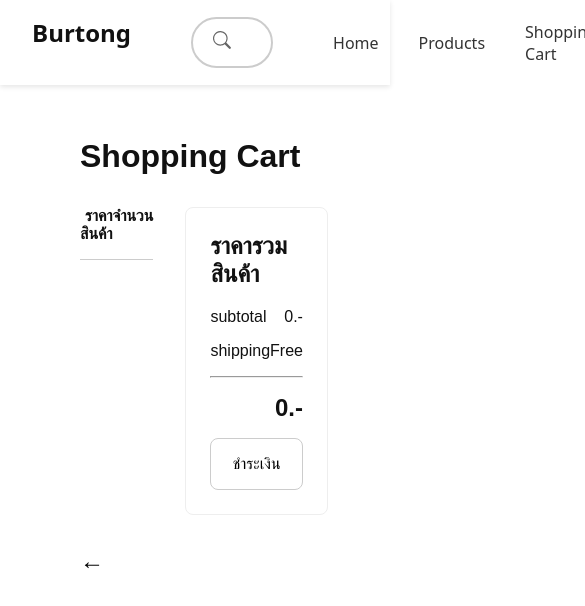
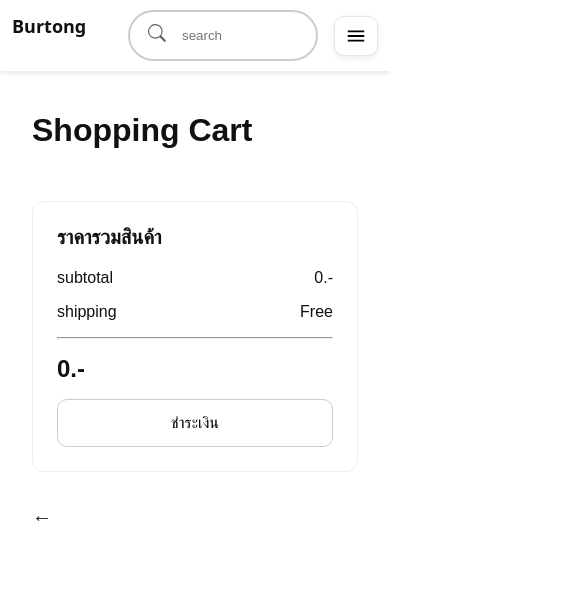
Before and after one commit to burrTong/burrrtongg, a React (Vite) app in the folder frontend/burrtong/: page /home/cart in a window 390 px wide. Shown: the top 606 px of the page, 585 px wide, since content can reach past the window. Built offline with nearby package versions, Linux system fonts and the light colour scheme.

Commit message:
Responsive Nav/2Products/Cart

```diff
--- a/frontend/burrtong/src/user/css/Cart.css
+++ b/frontend/burrtong/src/user/css/Cart.css
@@ -1,19 +1,22 @@
+/* ====== Layout base ====== */
 .cart-container {
   padding: 2rem 4rem;
   font-family: sans-serif;
+  max-width: 1200px;
+  margin: 0 auto;
 }
 
 .cart-content {
   display: flex;
   justify-content: space-between;
+  align-items: flex-start;
   margin-top: 2rem;
   gap: 2rem;
 }
 
-.cart-items {
-  flex: 2;
-}
+.cart-items { flex: 2; min-width: 0; }
 
+/* ====== Header & rows (desktop) ====== */
 .cart-header {
   display: grid;
   grid-template-columns: 3fr 1fr 1fr;
@@ -31,12 +34,14 @@
   border-bottom: 1px solid #eee;
   padding: 1rem 0;
   text-align: right;
+  gap: .5rem 1rem;
 }
 
 .cart-item-details {
   display: flex;
   align-items: center;
   text-align: left;
+  min-width: 0;
 }
 
 .cart-item-details img {
@@ -44,46 +49,55 @@
   height: 80px;
   margin-right: 1rem;
   border-radius: 8px;
+  object-fit: cover;
+  flex-shrink: 0;
 }
 
-.cart-item-price {
-  font-weight: bold;
+.cart-item-details p {
+  overflow: hidden;
+  text-overflow: ellipsis;
+  white-space: nowrap;
 }
+
+.cart-item-price { font-weight: bold; }
 
 .cart-item-quantity {
   display: flex;
   align-items: center;
   justify-content: flex-end;
+  gap: .5rem;
 }
 
 .cart-item-quantity button {
   background: none;
   border: 1px solid #ccc;
   cursor: pointer;
-  padding: 0.25rem 0.5rem;
+  padding: 0.35rem 0.65rem;
+  border-radius: 6px;
 }
 
-.cart-item-quantity span {
-  margin: 0 1rem;
-}
+.cart-item-quantity span { min-width: 1.5rem; text-align: center; }
 
+/* ====== Summary (desktop) ====== */
 .cart-summary {
   flex: 1;
   border: 1px solid #eee;
   padding: 1.5rem;
-  border-radius: 8px;
+  border-radius: 12px;
   height: fit-content;
+  min-width: 280px;
+  position: sticky;
+  top: 96px; /* ปรับตามความสูง Navbar ได้ */
+  background: #fff;
 }
 
-.cart-summary h2 {
-  margin-top: 0;
-  font-size: 1.5rem;
-}
+.cart-summary h2 { margin-top: 0; font-size: 1.25rem; }
 
 .summary-row {
   display: flex;
   justify-content: space-between;
   margin-bottom: 1rem;
+  gap: 1rem;
 }
 
 .summary-total {
@@ -99,18 +113,81 @@
   padding: 1rem;
   background-color: #fff;
   border: 1px solid #ccc;
-  border-radius: 8px;
+  border-radius: 10px;
   font-size: 1rem;
   cursor: pointer;
   margin-top: 1rem;
 }
 
-.back-link {
-  margin-top: 2rem;
+/* ====== Back link ====== */
+.back-link { margin-top: 2rem; }
+
+/* ====== Breakpoint: ≤ 1024px (แท็บเล็ตแนวนอน) ====== */
+@media (max-width: 1024px) {
+  .cart-container { padding: 1.5rem 2rem; }
+  .cart-item { grid-template-columns: 2fr 1fr 1fr; }
+  .cart-summary { top: 80px; }
 }
 
-.back-link a {
-  text-decoration: none;
-  color: #000;
-  font-size: 1.5rem;
+/* ====== Breakpoint: ≤ 768px (แท็บเล็ต/มือถือ) ====== */
+@media (max-width: 768px) {
+  .cart-container { padding: 1.25rem 1rem; }
+  .cart-content {
+    flex-direction: column;
+    gap: 1.25rem;
+  }
+
+  /* สรุปย้ายลงล่างและเลิก sticky */
+  .cart-summary {
+    position: static;
+    width: 100%;
+    order: 2;
+  }
+  .cart-items { order: 1; }
+
+  /* ซ่อนหัวตารางบนมือถือ */
+  .cart-header { display: none; }
+
+  /* จัดแถวสินค้าใหม่ให้อ่านง่าย */
+  .cart-item {
+    grid-template-columns: 80px 1fr;
+    grid-template-rows: auto auto;
+    text-align: left;
+    padding: .75rem 0;
+  }
+
+  /* แถวบน: รูป + ชื่อ (เต็มแถว) */
+  .cart-item-details {
+    grid-column: 1 / -1;
+  }
+
+  /* แถวล่าง: จำนวนอยู่ซ้าย, ราคาอยู่ขวา */
+  .cart-item-quantity {
+    grid-column: 1 / 2;
+    justify-content: flex-start;
+  }
+  .cart-item-price {
+    grid-column: 2 / 3;
+    justify-self: end;
+    font-weight: 700;
+  }
+
+  .cart-item-quantity button {
+    padding: 0.5rem 0.75rem;   /* ปุ่มใหญ่ขึ้นจับถนัดนิ้ว */
+  }
+  .cart-item-quantity span { margin: 0 .25rem; }
+
+  .summary-total { justify-content: space-between; }
+
+  .back-link a { font-size: 1.25rem; }
 }
+
+/* ====== Breakpoint: ≤ 480px (มือถือเล็ก) ====== */
+@media (max-width: 480px) {
+  .cart-item-details img {
+    width: 64px;
+    height: 64px;
+    margin-right: .75rem;
+  }
+  .checkout-button { padding: .85rem; }
+}
--- a/frontend/burrtong/src/user/css/Navbar.css
+++ b/frontend/burrtong/src/user/css/Navbar.css
@@ -11,7 +11,6 @@
   background: #fff;   /* กันพื้นหลังโปร่งใสเวลาเลื่อน */
   z-index: 100;
 }
-
 
 .logo {
   font-size: 24px;
@@ -31,13 +30,11 @@
 }
 
 .search-box {
-  border: none !important;          /* บังคับเอาขอบออก */
-  outline: none !important;         /* เอา outline ออก */
-  box-shadow: none !important;      /* กันบาง browser ใส่เงา */
+  border: none !important;
+  outline: none !important;
+  box-shadow: none !important;
   background: transparent !important;
-
 }
-
 
 .search-btn {
   background: none;
@@ -80,12 +77,12 @@
   user-select: none;
 }
 
-/* Dropdown menu */
+/* Dropdown (desktop avatar) */
 .dropdown {
   position: absolute;
   top: 48px;
   right: 0;
-  min-width: 160px;
+  min-width: 200px;
   background: #fff;
   border: 1px solid #e5e7eb;
   border-radius: 8px;
@@ -125,3 +122,122 @@
 .dropdown-item.danger:hover {
   background: #fee2e2;
 }
+
+/* ---------- Mobile add-ons ---------- */
+.mobile-menu-wrap { position: relative; }
+
+.hamburger {
+  display: none;
+  background: #fff;
+  border: 1px solid #e5e7eb;
+  border-radius: 12px;
+  padding: 10px 12px;
+  cursor: pointer;
+  line-height: 0;
+  box-shadow: 0 2px 6px rgba(0,0,0,.08);
+}
+
+.hamburger:focus {
+  outline: 2px solid #94a3b8;
+  outline-offset: 2px;
+}
+
+.mobile-menu {
+  position: absolute;
+  top: calc(100% + 10px);
+  right: 0;
+  width: clamp(240px, 70vw, 320px);
+  background: #fff;
+  border: 1px solid #e5e7eb;
+  border-radius: 14px;
+  box-shadow: 0 16px 40px rgba(0,0,0,.16);
+  z-index: 60;
+  overflow: auto;
+  max-height: min(70vh, 520px);
+  animation: pop .14s ease-out;
+}
+
+@keyframes pop {
+  from { transform: translateY(-4px); opacity: 0; }
+  to   { transform: translateY(0); opacity: 1; }
+}
+
+.mobile-menu::before {
+  content: "";
+  position: absolute;
+  top: -8px;
+  right: 16px;
+  width: 14px; height: 14px;
+  background: #fff;
+  border-left: 1px solid #e5e7eb;
+  border-top: 1px solid #e5e7eb;
+  transform: rotate(45deg);
+}
+
+.mobile-menu .section-title {
+  padding: 12px 16px;
+  font-weight: 800;
+  font-size: 14px;
+  color: #111827;
+  text-align: center;
+  background: #fff;
+  border-bottom: 1px solid #f1f5f9;
+}
+
+.mobile-menu a,
+.mobile-menu button {
+  display: block;
+  width: 100%;
+  padding: 14px 16px;
+  text-align: left;
+  background: none;
+  border: none;
+  cursor: pointer;
+  font-size: 15px;
+  color: #111827;
+}
+
+.mobile-menu a:hover,
+.mobile-menu button:hover { background: #f8fafc; }
+
+.mobile-menu .danger { color: #b91c1c; }
+.mobile-menu .danger:hover { background: #fee2e2; }
+
+/* =============== Breakpoint =============== */
+@media (max-width: 960px) {
+  .navbar {
+    flex-wrap: nowrap;          /* ห้ามพับบรรทัด */
+    padding: 10px 12px;
+    gap: 8px;
+  }
+
+  .logo {
+    font-size: 18px;
+    flex: 0 0 auto;             /* ขนาดตามเนื้อหา */
+  }
+
+  .search-container {
+    flex: 1;                    /* กินพื้นที่ที่เหลือ */
+    margin: 0 8px;              /* เว้นข้างนิดนึง */
+    border-radius: 50px;        /* กลมเหมือนเดิม */
+    padding: 6px 12px;
+    max-width: none;            /* ให้ยืดได้เต็ม */
+  }
+
+  .nav-links,
+  .avatar-wrapper { display: none; }
+
+  .mobile-menu-wrap {
+    flex: 0 0 auto;
+  }
+
+  .hamburger {
+    display: inline-flex;
+    align-items: center;
+    justify-content: center;
+    padding: 8px 10px;
+    border-radius: 10px;
+    background: #fff;
+    box-shadow: 0 2px 6px rgba(0,0,0,.08);
+  }
+}
--- a/frontend/burrtong/src/user/css/ProductDetail.css
+++ b/frontend/burrtong/src/user/css/ProductDetail.css
@@ -1,40 +1,56 @@
+/* ===== Base (Desktop first) ===== */
 .product-detail-page {
-    padding: 2rem 5rem 5rem 5rem;
+  padding: clamp(1rem, 2vw + 1rem, 5rem);
+  padding-bottom: clamp(2rem, 3vw + 1rem, 5rem);
   position: relative;
 }
 
-.breadcrumb {
-    padding-bottom: 2rem;
-}
+.breadcrumb { padding-bottom: 1.5rem; }
 
+/* ===== ปุ่มย้อนกลับ (Desktop) ===== */
 .back-arrow-container {
   position: absolute;
-    bottom: 2rem;
-    left: 5rem;
+  top: .5rem;
+  left: .75rem;         /* ซ้ายกว่าเดิม */
+  z-index: 10;
 }
 
 .back-arrow {
-    font-size: 2rem;
+  font-size: 2rem;      /* ขยายขนาด */
+  font-weight: bold;
   text-decoration: none;
   color: #333;
+  padding: 0.25rem 0.5rem; /* เพิ่ม hit area เล็กน้อย */
+  transition: color .2s ease;
+}
+
+.back-arrow:hover {
+  color: #000; /* hover แค่เปลี่ยนสี */
 }
 
 .product-detail-container {
-  display: flex;
+  display: grid;
+  grid-template-columns: auto 420px;
+  align-items: start;
+  gap: 2rem;
   font-family: sans-serif;
-  gap: 2rem;
   justify-content: center;
 }
 
+/* รูปภาพซ้าย */
 .product-detail-images {
-  display: flex;
+  display: grid;
+  grid-template-columns: 120px 1fr;
   gap: 1rem;
 }
 
 .thumbnails {
   display: flex;
   flex-direction: column;
-  gap: 0.5rem;
+  gap: .5rem;
+  max-height: 470px;
+  overflow-y: auto;
+  scrollbar-width: thin;
 }
 
 .thumbnail-image {
@@ -56,8 +72,8 @@
 }
 
 .main-image {
-    width: 450px;
-    height: 450px;
+  width: min(520px, 60vw);
+  aspect-ratio: 1 / 1;
   padding: 20px;
   border: 1px solid #eee;
   border-radius: 8px;
@@ -72,11 +88,12 @@
   object-fit: contain;
 }
 
+/* ข้อมูลสินค้า */
 .product-info {
   display: flex;
   flex-direction: column;
   max-width: 400px;
-  padding-top: 1rem;
+  padding-top: 0.5rem;
 }
 
 .product-info .brand {
@@ -87,50 +104,47 @@
 }
 
 .product-info h1 {
-  font-size: 1.8rem;
-  margin: 0.2rem 0;
-  font-weight: bold;
+  font-size: clamp(1.3rem, 1vw + 1.1rem, 1.8rem);
+  margin: .2rem 0;
+  font-weight: 800;
 }
 
 .product-info .product-id {
-    font-size: 0.9rem;
+  font-size: .95rem;
   color: #555;
-    margin: 0;
-    margin-bottom: 1rem;
+  margin: 0 0 1rem 0;
 }
 
 .product-info .price {
-  font-size: 1.7rem;
-  font-weight: 500;
+  font-size: clamp(1.3rem, .8vw + 1rem, 1.7rem);
+  font-weight: 600;
   margin: 1rem 0;
   border-top: 1px solid #eee;
   padding-top: 1rem;
 }
 
 .size-label, .quantity-label {
-    margin: 0 0 0.5rem 0;
+  margin: 0 0 .5rem 0;
   color: #555;
-    font-size: 0.9rem;
+  font-size: .95rem;
 }
 
 .sizes {
   display: flex;
   flex-wrap: wrap;
-  gap: 0.5rem;
+  gap: .5rem;
 }
 
 .size-button {
-  padding: 0.5rem 1rem;
+  padding: .5rem 1rem;
   border: 1px solid #ccc;
-  background-color: white;
+  background-color: #fff;
   cursor: pointer;
   border-radius: 8px;
-  transition: all 0.2s ease;
+  transition: all .2s ease;
 }
 
-.size-button:hover {
-  border-color: #000;
-}
+.size-button:hover { border-color: #000; }
 
 .size-button.selected {
   background-color: #000;
@@ -138,16 +152,14 @@
   border-color: #000;
 }
 
-.quantity-selector {
-    margin-top: 1.5rem;
-}
+.quantity-selector { margin-top: 1.2rem; }
 
 .quantity-controls {
   display: flex;
   align-items: center;
   gap: 1rem;
   border: 1px solid #ccc;
-  padding: 0.5rem;
+  padding: .5rem;
   width: fit-content;
   border-radius: 8px;
 }
@@ -160,22 +172,97 @@
   color: #888;
 }
 
-.quantity-controls span {
-    padding: 0 0.5rem;
-}
+.quantity-controls span { padding: 0 .5rem; }
 
 .add-to-cart {
-  margin-top: 1.5rem;
+  margin-top: 1rem;
   padding: 1rem;
   background-color: #f0f0f0;
   border: 1px solid #ccc;
   cursor: pointer;
   font-size: 1rem;
   border-radius: 8px;
-  color: #888;
-  font-weight: bold;
+  color: #666;
+  font-weight: 700;
+}
+.add-to-cart:hover { background-color: #e9e9e9; }
+
+/* ====== Tablet (<= 1100px) ====== */
+@media (max-width: 1100px) {
+  .product-detail-container {
+    grid-template-columns: 1fr 360px;
+  }
+  .product-detail-images {
+    grid-template-columns: 100px 1fr;
+  }
+  .thumbnail-image { width: 90px; height: 90px; }
+  .main-image { width: min(460px, 62vw); }
+  .product-info { max-width: 360px; }
 }
 
-.add-to-cart:hover {
-    background-color: #e0e0e0;
+/* ====== Small Tablet (<= 900px) ====== */
+@media (max-width: 900px) {
+  .product-detail-page {
+    padding: 1.25rem 1.25rem 3rem 1.25rem;
   }
+  .product-detail-container {
+    grid-template-columns: 1fr;
+  }
+  .product-info {
+    max-width: none;
+    width: 100%;
+  }
+  .back-arrow-container {
+    position: static;
+    margin-bottom: 1rem;
+  }
+  .back-arrow {
+    font-size: 1.6rem;
+    padding: 0.2rem 0.4rem;
+  }
+}
+
+/* ====== Mobile (<= 768px) ====== */
+@media (max-width: 768px) {
+  .product-detail-images {
+    display: flex;
+    flex-direction: column;
+    gap: .75rem;
+  }
+
+  .thumbnails {
+    order: 2;
+    flex-direction: row;
+    gap: .5rem;
+    max-height: none;
+    overflow-x: auto;
+    overflow-y: hidden;
+    padding-bottom: .25rem;
+  }
+
+  .thumbnail-image {
+    width: 76px;
+    height: 76px;
+    flex: 0 0 76px;
+  }
+
+  .main-image {
+    order: 1;
+    width: 100%;
+    max-width: 540px;
+    margin: 0 auto;
+  }
+
+  .quantity-controls { width: 100%; justify-content: space-between; }
+  .add-to-cart { width: 100%; }
+
+  .sizes { gap: .4rem; }
+  .size-button { padding: .45rem .9rem; }
+}
+
+/* ====== Very Small (<= 480px) ====== */
+@media (max-width: 480px) {
+  .product-info h1 { font-size: 1.25rem; }
+  .product-info .price { font-size: 1.3rem; }
+  .thumbnail-image { width: 68px; height: 68px; flex-basis: 68px; }
+}
--- a/frontend/burrtong/src/user/js/Navbar.jsx
+++ b/frontend/burrtong/src/user/js/Navbar.jsx
@@ -3,23 +3,35 @@ import "../css/Navbar.css";
 import { Link, useNavigate } from "react-router-dom";
 
 function Navbar() {
-  const [open, setOpen] = useState(false);
-  const menuRef = useRef(null);
+  const [open, setOpen] = useState(false);              // desktop avatar dropdown
+  const [mobileOpen, setMobileOpen] = useState(false);  // mobile menu
+  const avatarRef = useRef(null);
+  const mobileWrapRef = useRef(null);
   const navigate = useNavigate();
 
   useEffect(() => {
     const handleClickOutside = (e) => {
-      if (menuRef.current && !menuRef.current.contains(e.target)) {
-        setOpen(false);
-      }
+      if (avatarRef.current && !avatarRef.current.contains(e.target)) setOpen(false);
+      if (mobileWrapRef.current && !mobileWrapRef.current.contains(e.target)) setMobileOpen(false);
     };
+    const handleEsc = (e) => {
+      if (e.key === "Escape") { setOpen(false); setMobileOpen(false); }
+    };
+    const handleResize = () => { if (window.innerWidth > 960) setMobileOpen(false); };
+
     document.addEventListener("mousedown", handleClickOutside);
-    return () => document.removeEventListener("mousedown", handleClickOutside);
+    document.addEventListener("keydown", handleEsc);
+    window.addEventListener("resize", handleResize);
+    return () => {
+      document.removeEventListener("mousedown", handleClickOutside);
+      document.removeEventListener("keydown", handleEsc);
+      window.removeEventListener("resize", handleResize);
+    };
   }, []);
 
   const handleLogout = () => {
     // TODO: เคลียร์ token/session ถ้ามี
-    navigate("/"); // กลับไปหน้า Login
+    navigate("/"); // กลับหน้า Login
   };
 
   return (
@@ -27,7 +39,7 @@ function Navbar() {
       {/* Logo */}
       <div className="logo">Burtong</div>
 
-      {/* Search Bar */}
+      {/* Search (ซ่อนอัตโนมัติบนมือถือด้วย CSS; ไม่รวมในเมนู) */}
       <div className="search-container">
         <button className="search-btn" aria-label="Search">
           <svg xmlns="http://www.w3.org/2000/svg" width="18" height="18" fill="currentColor" viewBox="0 0 16 16">
@@ -41,31 +53,61 @@ function Navbar() {
         <input type="text" placeholder="search" className="search-box" />
       </div>
 
-      {/* Navigation Links */}
+      {/* Desktop: Links + Avatar */}
       <div className="nav-links">
         <Link to="/home">Home</Link>
         <Link to="/home/products">Products</Link>
         <Link to="/home/cart">Shopping Cart</Link>
       </div>
 
-      {/* Avatar */}
-      <div className="avatar-wrapper" ref={menuRef}>
+      <div className="avatar-wrapper" ref={avatarRef}>
         <div
           className="avatar"
           role="button"
           tabIndex={0}
-          onClick={() => setOpen((v) => !v)}
+          aria-haspopup="menu"
+          aria-expanded={open}
+          onClick={() => setOpen(v => !v)}
           onKeyDown={(e) => {
-            if (e.key === "Enter" || e.key === " ") setOpen((v) => !v);
+            if (e.key === "Enter" || e.key === " ") setOpen(v => !v);
           }}
         >
           <span>B</span>
         </div>
 
         {open && (
-          <div className="dropdown" role="menu">
-            <div className="dropdown-item dropdown-label">Acc</div>
+          <div className="dropdown" role="menu" aria-label="Account menu">
+            <div className="dropdown-item dropdown-label">Account</div>
             <button className="dropdown-item danger" onClick={handleLogout}>
+              Log out
+            </button>
+          </div>
+        )}
+      </div>
+
+      {/* Mobile: Hamburger + เมนูรวม (เฉพาะลิงก์และบัญชี) */}
+      <div className="mobile-menu-wrap" ref={mobileWrapRef}>
+        <button
+          className="hamburger"
+          aria-label="Open menu"
+          aria-haspopup="menu"
+          aria-expanded={mobileOpen}
+          onClick={() => setMobileOpen(v => !v)}
+        >
+          <svg xmlns="http://www.w3.org/2000/svg" width="22" height="22" viewBox="0 0 24 24" aria-hidden="true">
+            <path d="M3 6h18v2H3zM3 11h18v2H3zM3 16h18v2H3z" fill="currentColor" />
+          </svg>
+        </button>
+
+        {mobileOpen && (
+          <div className="mobile-menu" role="menu" aria-label="Main menu">
+            <div className="section-title">Navigate</div>
+            <Link to="/home" onClick={() => setMobileOpen(false)}>Home</Link>
+            <Link to="/home/products" onClick={() => setMobileOpen(false)}>Products</Link>
+            <Link to="/home/cart" onClick={() => setMobileOpen(false)}>Shopping Cart</Link>
+
+            <div className="section-title">Account</div>
+            <button className="danger" onClick={() => { setMobileOpen(false); handleLogout(); }}>
               Log out
             </button>
           </div>
--- a/frontend/burrtong/src/user/js/ProductDetail.jsx
+++ b/frontend/burrtong/src/user/js/ProductDetail.jsx
@@ -67,7 +67,15 @@ const ProductDetail = ({ cart, setCart }) => {
   return (
     <div className="product-detail-page">
       <div className="breadcrumb"></div>
-
+      <div className="back-arrow-container">
+        <a
+          href="#"
+          onClick={(e) => { e.preventDefault(); handleBack(); }}
+          className="back-arrow"
+        >
+          &larr;
+        </a>
+      </div>
       <div className="product-detail-container">
         <div className="product-detail-images">
           <div className="thumbnails">
@@ -117,16 +125,6 @@ const ProductDetail = ({ cart, setCart }) => {
           </button>
         </div>
       </div>
-
-      <div className="back-arrow-container">
-        <a
-          href="#"
-          onClick={(e) => { e.preventDefault(); handleBack(); }}
-          className="back-arrow"
-        >
-          &larr;
-        </a>
-      </div>
     </div>
   );
 };
```
Lines whose indentation alone changed are shown as unchanged.
